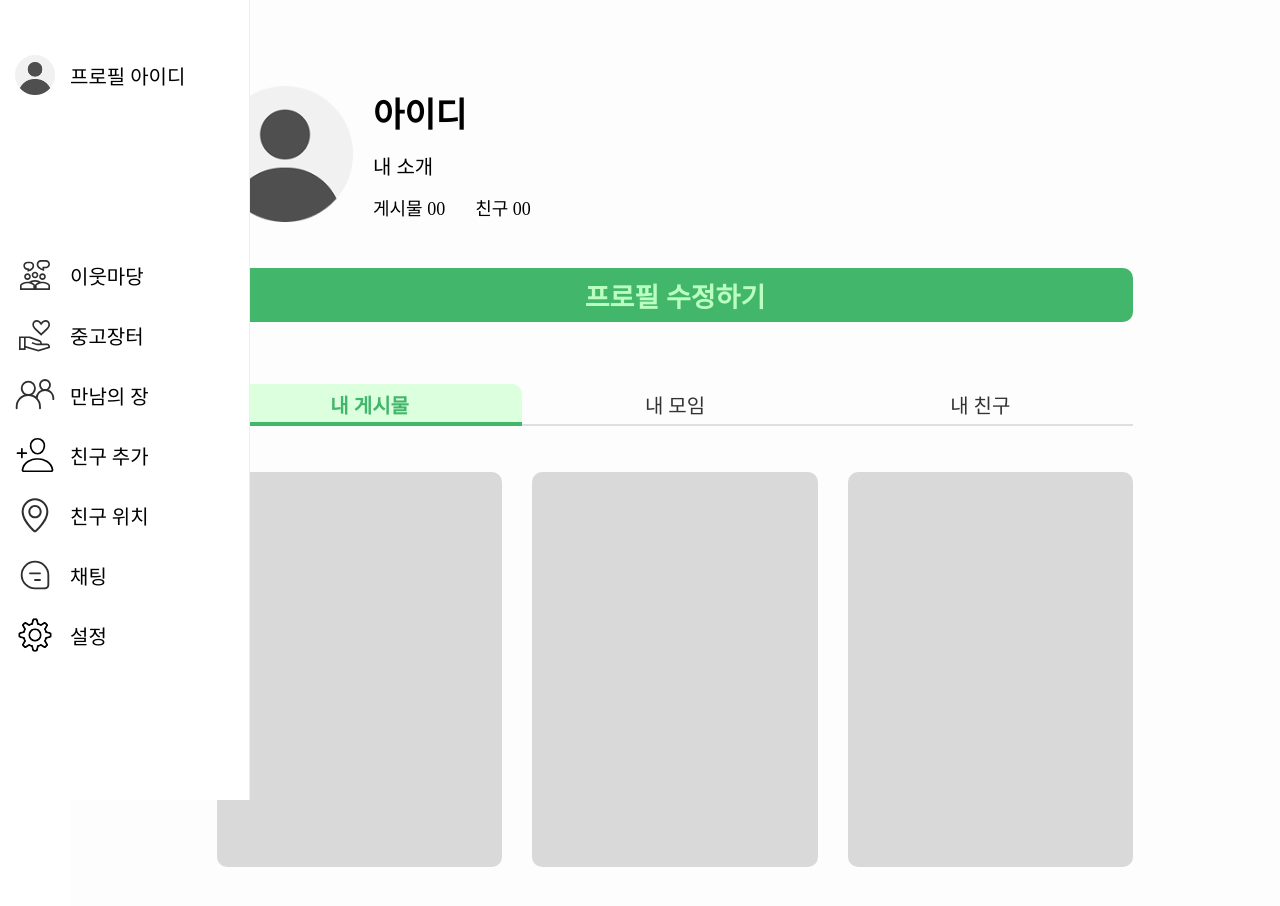
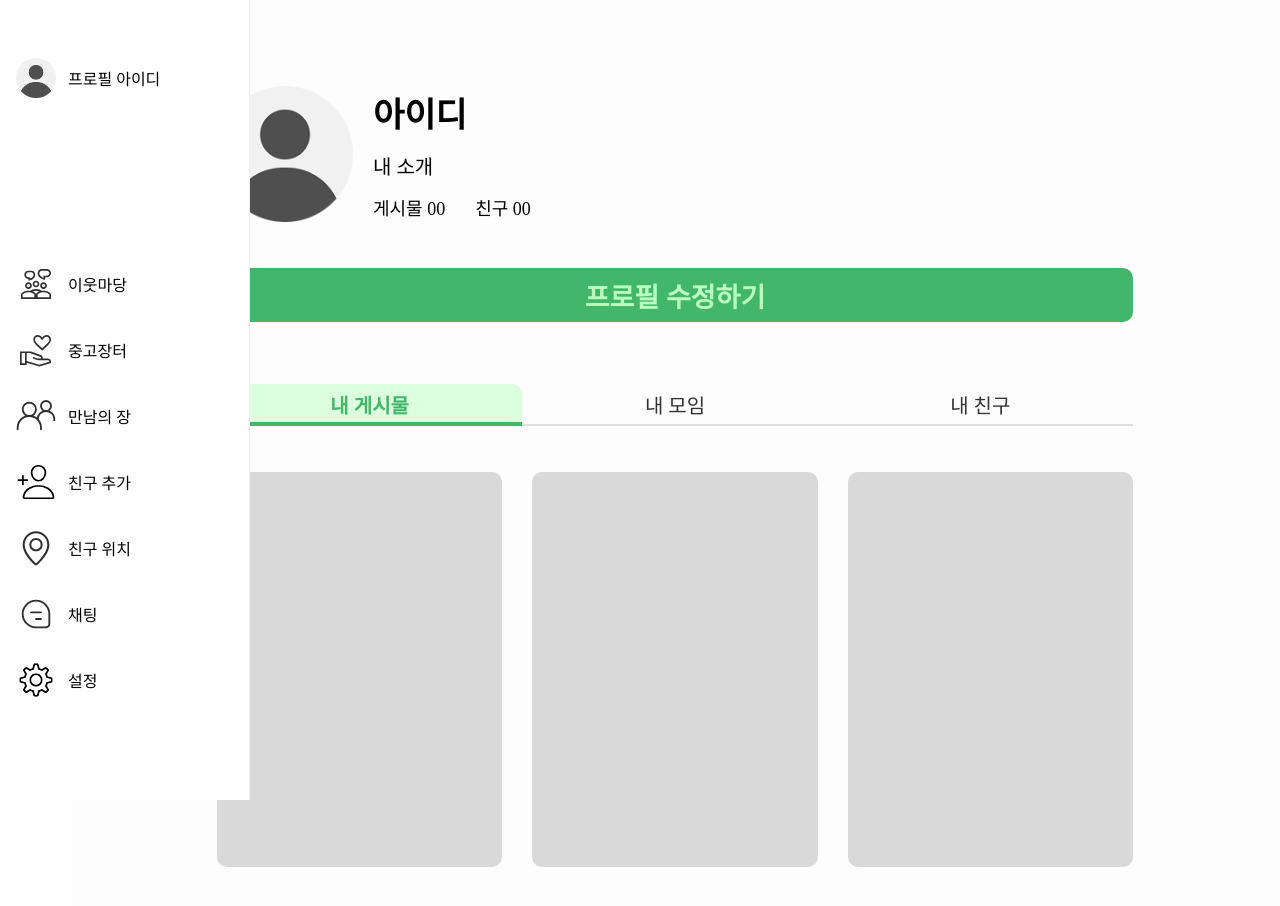
Before and after one commit to Team-Louter/ieum-web, a React (Vite) app: page / in a window 1280 px wide. Shown: the top 906 px of the page. Built offline with nearby package versions, Linux system fonts and the light colour scheme; a web font is replaced by a local one.

Commit message:
style : 공통 사이드바 활성 상태 개선

```diff
--- a/src/components/common/Sidebar/Sidebar.css
+++ b/src/components/common/Sidebar/Sidebar.css
@@ -1,98 +1,103 @@
-* {
-  padding: 0;
-  margin: 0;
-  box-sizing: border-box;
+:root {
+  --sidebar-collapsed-width: 72px;
 }
 
-a {
-  text-decoration: none;
-  color: #000;
-}
-
-body {
-  display: flex;
-}
-
-#sidebar {
+.sidebar {
   position: fixed;
+  z-index: 10000;
   display: flex;
   flex-direction: column;
   gap: 150px;
-  width: 70px;
-  height: 100vh;
-  padding: 50px 10px;
+  box-sizing: border-box;
+  width: var(--sidebar-collapsed-width);
+  height: 100dvh;
+  padding: 50px 8px;
   overflow: hidden;
-  transition: all 0.2s ease;
   border-right: 1px solid #eee;
   background-color: #fff;
-  z-index: 10000;
+  transition: width 0.2s ease;
 }
 
-#sidebar:hover {
+.sidebar--expanded {
   width: 250px;
 }
 
-#sidebar-profile-container {
+.sidebar__profile,
+.sidebar__menu-item {
+  position: relative;
   display: flex;
   align-items: center;
-  gap: 15px;
-  padding: 5px;
+  justify-content: flex-start;
+  box-sizing: border-box;
+  width: 100%;
+  height: 56px;
+  padding: 8px;
+  overflow: hidden;
   border-radius: 10px;
-  width: 230px;
-  height: 50px;
-  overflow: hidden;
-  transition: all 0.15s ease;
+  color: #000;
+  text-decoration: none;
+  transition: background-color 0.15s ease, color 0.15s ease;
 }
 
-#sidebar-profile-container:hover {
-  background-color: #eee;
+.sidebar__profile:hover,
+.sidebar__menu-item:hover {
+  background-color: #f4f4f4;
 }
 
-#sidebar-profile-container > img {
+.sidebar__profile.is-active,
+.sidebar__menu-item.is-active {
+  background-color: #e6f9ed;
+  color: #42b66b;
+}
+
+.sidebar__profile.is-active .sidebar__icon,
+.sidebar__menu-item.is-active .sidebar__icon {
+  filter: brightness(0) saturate(100%) invert(62%) sepia(39%) saturate(760%) hue-rotate(92deg) brightness(88%) contrast(87%);
+}
+
+.sidebar__icon {
+  flex-shrink: 0;
   width: 40px;
   height: 40px;
 }
 
-#sidebar-profile-container > p {
-  font-size: 20px;
+.sidebar__label {
+  position: absolute;
+  left: 60px;
+  white-space: nowrap;
+  opacity: 0;
+  transition: opacity 0.1s ease;
 }
 
-#sidebar-menu {
+.sidebar--expanded .sidebar__label {
+  opacity: 1;
+  transition-delay: 0.08s;
+}
+
+.sidebar__menu {
   display: flex;
   flex-direction: column;
   gap: 10px;
 }
 
-#sidebar-menu-item {
-  display: flex;
-  align-items: center;
-  gap: 15px;
-  padding: 5px;
-  border-radius: 10px;
-  width: 230px;
-  height: 50px;
-  overflow: hidden;
-  transition: all 0.15s ease;
-  /* background-color: aqua; */
-}
-
-#sidebar-menu-item:hover {
-  background-color: #eee;
-}
-
-#sidebar-menu-item > img {
-  width: 40px;
-  height: 40px;
-}
-
-#sidebar-menu-item > p {
-  font-size: 20px;
+.sidebar a:focus-visible {
+  outline: 2px solid #42b66b;
+  outline-offset: 3px;
 }
 
 main {
-  padding-left: 70px;
   display: flex;
   width: 100vw;
   min-height: 100vh;
+  padding-left: var(--sidebar-collapsed-width);
   background-color: #fdfdfd;
 }
+
+@media (prefers-reduced-motion: reduce) {
+  .sidebar,
+  .sidebar__profile,
+  .sidebar__menu-item,
+  .sidebar__label {
+    transition: none;
+  }
+}
--- a/src/components/common/Sidebar/Sidebar.jsx
+++ b/src/components/common/Sidebar/Sidebar.jsx
@@ -1,3 +1,4 @@
+import { useState } from 'react';
 import './Sidebar.css';
 import profileImg from '../../../assets/images/profile.png';
 import neighborIcon from '../../../assets/images/neighbor.svg';
@@ -8,42 +9,90 @@ import mapfriendIcon from '../../../assets/images/mapfriend.svg';
 import chattingIcon from '../../../assets/images/chatting.svg';
 import settingIcon from '../../../assets/images/setting.svg';
 
+const sidebarMenuItems = [
+  { id: 'neighbor', href: '/neighbor', icon: neighborIcon, label: '이웃마당' },
+  { id: 'market', href: '#', icon: marketIcon, label: '중고장터' },
+  { id: 'meeting', href: '#', icon: meetingIcon, label: '만남의 장' },
+  { id: 'add-friend', href: '#', icon: addfriendIcon, label: '친구 추가' },
+  { id: 'friend-location', href: '/friends/location', icon: mapfriendIcon, label: '친구 위치' },
+  { id: 'chat', href: '#', icon: chattingIcon, label: '채팅' },
+  { id: 'setting', href: '#', icon: settingIcon, label: '설정' },
+];
+
+/** 현재 주소와 일치하는 메뉴의 식별자를 반환합니다. */
+function getActiveMenuId(currentPath) {
+  return sidebarMenuItems.find((menuItem) => menuItem.href === currentPath)?.id ?? null;
+}
+
+/** 마우스 오버 또는 키보드 포커스 시 확장되는 공통 사이드바를 표시합니다. */
 function Sidebar() {
+  const [isHovered, setIsHovered] = useState(false);
+  const [hasKeyboardFocus, setHasKeyboardFocus] = useState(false);
+  const currentPath = window.location.pathname.replace(/\/$/, '') || '/';
+  const [activeMenuId, setActiveMenuId] = useState(() => getActiveMenuId(currentPath));
+  const isExpanded = isHovered || hasKeyboardFocus;
+  const isMyProfileActive = currentPath === '/myProfile';
+
+  /** 키보드 사용자가 사이드바를 벗어났는지 확인합니다. */
+  function handleBlur(event) {
+    if (!event.currentTarget.contains(event.relatedTarget)) {
+      setHasKeyboardFocus(false);
+    }
+  }
+
+  /** 메뉴 클릭 상태를 유지하고, 준비 중인 메뉴의 기본 이동을 막습니다. */
+  function handleMenuClick(event, menuItem) {
+    setActiveMenuId(menuItem.id);
+
+    if (menuItem.href === '#') {
+      event.preventDefault();
+    }
+  }
+
   return (
-    <aside id="sidebar">
-      <a href="/profile" id="sidebar-profile-container">
-        <img src={profileImg} alt="프로필 아이콘" />
-        <p>프로필 아이디</p>
+    <aside
+      className={`sidebar${isExpanded ? ' sidebar--expanded' : ''}`}
+      aria-label="주 메뉴"
+      onBlur={handleBlur}
+      onFocus={(event) => {
+        if (event.target.matches(':focus-visible')) {
+          setHasKeyboardFocus(true);
+        }
+      }}
+      onMouseEnter={() => setIsHovered(true)}
+      onMouseLeave={() => setIsHovered(false)}
+    >
+      <a
+        className={`sidebar__profile${isMyProfileActive ? ' is-active' : ''}`}
+        href="/myProfile"
+        aria-current={isMyProfileActive ? 'page' : undefined}
+        aria-label="내 프로필"
+        title="내 프로필"
+      >
+        <img className="sidebar__icon" src={profileImg} alt="" />
+        <span className="sidebar__label">프로필 아이디</span>
       </a>
-      <nav id="sidebar-menu">
-        <a href="/neighbor" id="sidebar-menu-item">
-          <img src={neighborIcon} alt="아이콘" />
-          <p>이웃마당</p>
-        </a>
-        <a href="#" id="sidebar-menu-item">
-          <img src={marketIcon} alt="아이콘" />
-          <p>중고장터</p>
-        </a>
-        <a href="#" id="sidebar-menu-item">
-          <img src={meetingIcon} alt="아이콘" />
-          <p>만남의 장</p>
-        </a>
-        <a href="#" id="sidebar-menu-item">
-          <img src={addfriendIcon} alt="아이콘" />
-          <p>친구 추가</p>
-        </a>
-        <a href="/friends/location" id="sidebar-menu-item">
-          <img src={mapfriendIcon} alt="아이콘" />
-          <p>친구 위치</p>
-        </a>
-        <a href="#" id="sidebar-menu-item">
-          <img src={chattingIcon} alt="아이콘" />
-          <p>채팅</p>
-        </a>
-        <a href="#" id="sidebar-menu-item">
-          <img src={settingIcon} alt="아이콘" />
-          <p>설정</p>
-        </a>
+
+      <nav className="sidebar__menu" aria-label="서비스 메뉴">
+        {sidebarMenuItems.map((menuItem) => {
+          const { href, icon, label } = menuItem;
+          const isActive = activeMenuId === menuItem.id;
+
+          return (
+            <a
+              className={`sidebar__menu-item${isActive ? ' is-active' : ''}`}
+              href={href}
+              key={label}
+              aria-current={isActive ? 'page' : undefined}
+              aria-label={label}
+              title={label}
+              onClick={(event) => handleMenuClick(event, menuItem)}
+            >
+              <img className="sidebar__icon" src={icon} alt="" />
+              <span className="sidebar__label">{label}</span>
+            </a>
+          );
+        })}
       </nav>
     </aside>
   );
```
